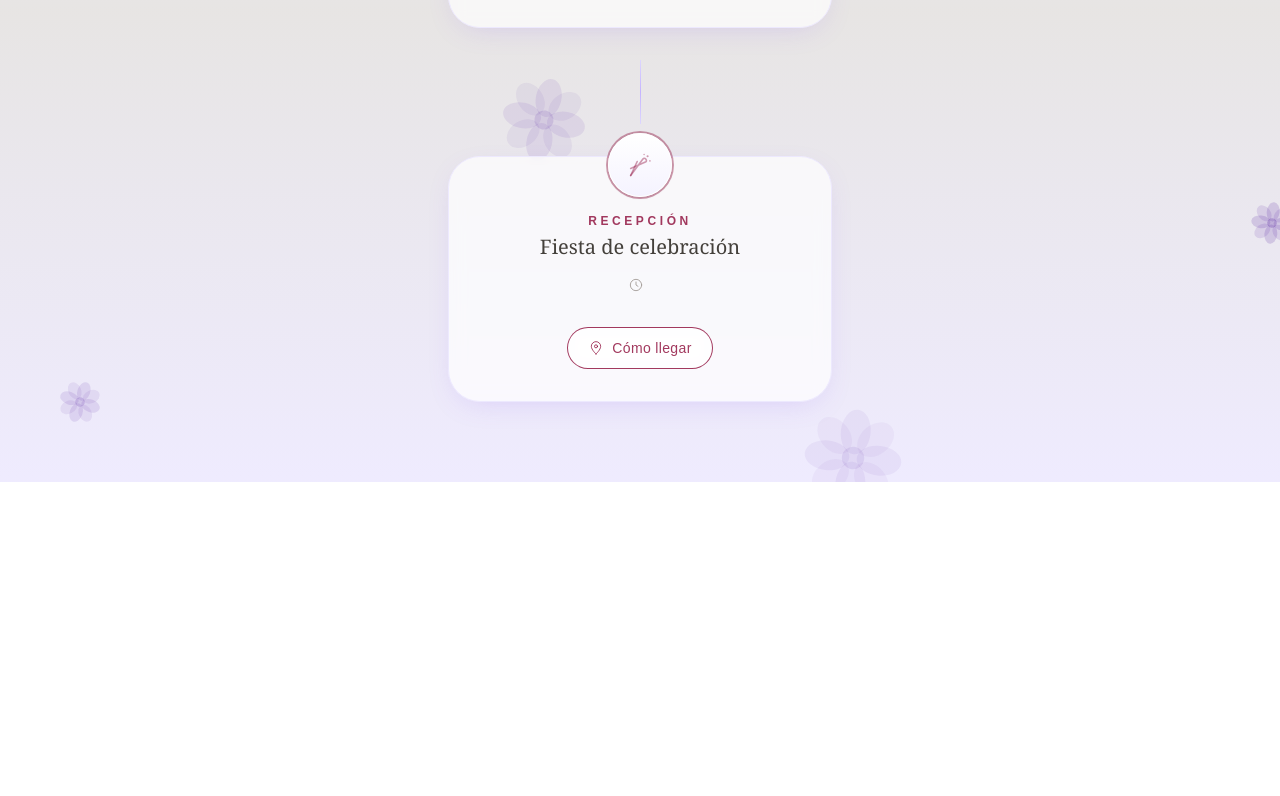
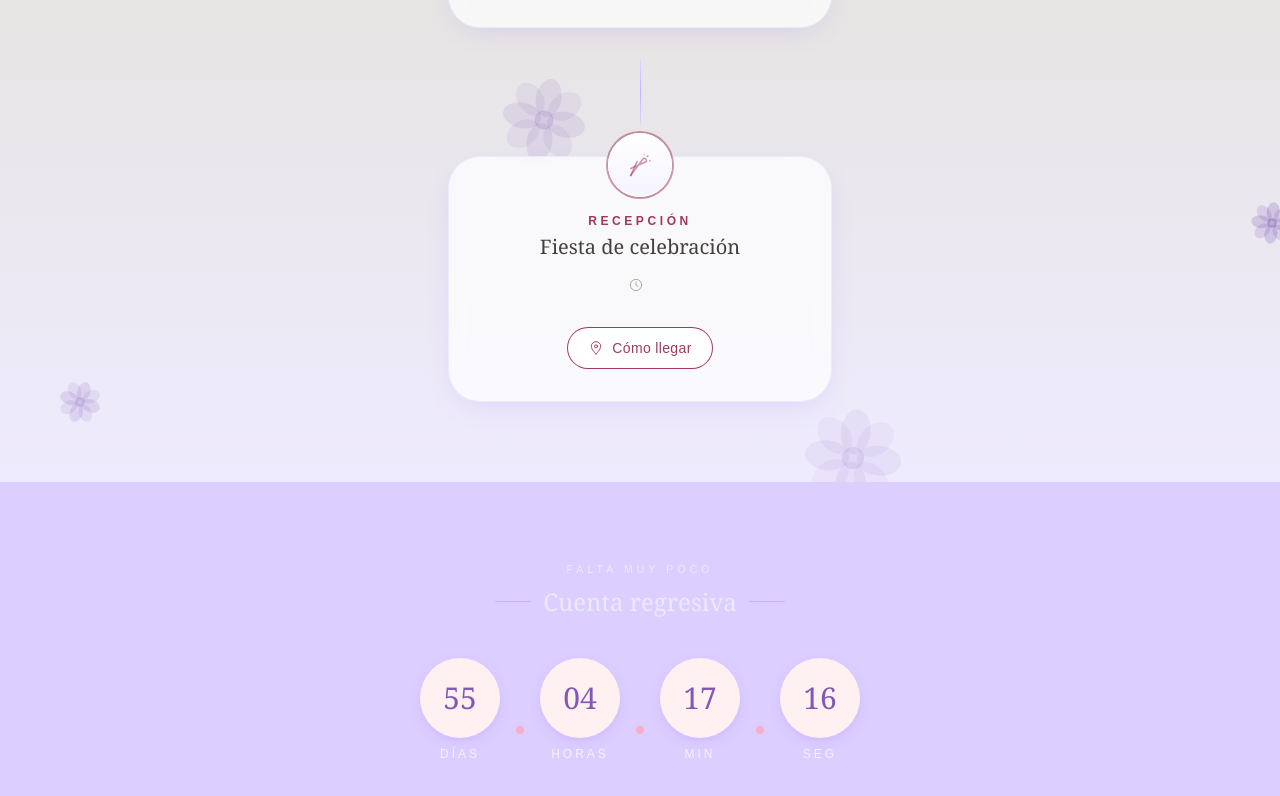
Before and after one commit to Marjxg/Invitacion_web, a Next.js app: page / in a window 1280 px wide. Shown: the part 1201-1997 px from the top of the page. Before the commit the page ends 1683 px from the top, so only its background shows below. Built offline with nearby package versions, Linux system fonts and the light colour scheme; no server answers.

Commit message:
feat: add Countdown component for event countdown functionality and update event date configuration

```diff
--- a/src/app/page.tsx
+++ b/src/app/page.tsx
@@ -1,6 +1,7 @@
 import EventDetails from "@/components/EventDetails";
 import SaveTheDate from "@/components/SaveTheDate";
 import MusicPlayer from "@/components/MusicPlayer";
+import Countdown from "@/components/Countdown";
 
 export default function Home() {
   return (
@@ -8,6 +9,7 @@
       <MusicPlayer />
       <SaveTheDate />
       <EventDetails />
+      <Countdown />
     </main>
   );
 }
--- /dev/null
+++ b/src/components/Countdown.tsx
@@ -0,0 +1,159 @@
+"use client";
+
+import { useEffect, useRef, useState } from "react";
+import { EVENT } from "@/config/event";
+
+function useReveal<T extends HTMLElement>(threshold = 0.25) {
+    const ref = useRef<T | null>(null);
+    const [visible, setVisible] = useState(false);
+
+    useEffect(() => {
+        const el = ref.current;
+        if (!el) return;
+
+        const observer = new IntersectionObserver(
+            ([entry]) => {
+                if (entry.isIntersecting) {
+                    setVisible(true);
+                    observer.unobserve(el);
+                }
+            },
+            { threshold }
+        );
+
+        observer.observe(el);
+        return () => observer.disconnect();
+    }, [threshold]);
+
+    return { ref, visible };
+}
+
+function revealClass(visible: boolean) {
+    return [
+        "transition-all duration-[1100ms] ease-out",
+        "motion-reduce:transition-none motion-reduce:transform-none",
+        visible ? "opacity-100 translate-y-0" : "opacity-0 translate-y-5",
+    ].join(" ");
+}
+
+function SparkleIcon({ className = "" }: { className?: string }) {
+    return (
+        <svg viewBox="0 0 24 24" fill="currentColor" className={className}>
+            <path d="M12 2c.6 3.4 2 5.8 5 7-3 1.2-4.4 3.6-5 7-.6-3.4-2-5.8-5-7 3-1.2 4.4-3.6 5-7Z" opacity="0.9" />
+            <path d="M19 13c.3 1.6.9 2.7 2.3 3.3-1.4.6-2 1.7-2.3 3.3-.3-1.6-.9-2.7-2.3-3.3 1.4-.6 2-1.7 2.3-3.3Z" opacity="0.6" />
+        </svg>
+    );
+}
+
+type TimeLeft = {
+    days: number;
+    hours: number;
+    minutes: number;
+    seconds: number;
+};
+
+function getTimeLeft(target: Date): TimeLeft | null {
+    const diff = target.getTime() - Date.now();
+    if (diff <= 0) return null;
+
+    const totalSeconds = Math.floor(diff / 1000);
+
+    return {
+        days: Math.floor(totalSeconds / 86400),
+        hours: Math.floor((totalSeconds % 86400) / 3600),
+        minutes: Math.floor((totalSeconds % 3600) / 60),
+        seconds: totalSeconds % 60,
+    };
+}
+
+function pad(value: number) {
+    return String(value).padStart(2, "0");
+}
+
+function TimeUnit({ value, label }: { value: number; label: string }) {
+    return (
+        <div className="flex flex-col items-center gap-2">
+            <div className="relative flex h-16 w-16 items-center justify-center rounded-full bg-rose-50 shadow-[0_4px_16px_-6px_rgba(139,92,246,0.35)] sm:h-20 sm:w-20">
+                <span className="font-serif text-2xl text-violet-900/70 tabular-nums sm:text-3xl">
+                    {pad(value)}
+                </span>
+            </div>
+            <span className="text-[10px] font-medium uppercase tracking-[0.25em] text-violet-50 sm:text-xs">
+                {label}
+            </span>
+        </div>
+    );
+}
+
+function UnitSeparator() {
+    return (
+        <span className="mb-6 h-2 w-2 shrink-0 rounded-full bg-rose-300/70 sm:mb-7" aria-hidden="true" />
+    );
+}
+
+export default function Countdown() {
+    const { ref, visible } = useReveal<HTMLDivElement>();
+    const [timeLeft, setTimeLeft] = useState<TimeLeft | null | undefined>(undefined);
+
+    useEffect(() => {
+        const tick = () => setTimeLeft(getTimeLeft(EVENT.date_format));
+        tick();
+        const id = setInterval(tick, 1000);
+        return () => clearInterval(id);
+    }, []);
+
+    const hasArrived = timeLeft === null;
+    const isLoading = timeLeft === undefined;
+
+    return (
+        <section className="relative w-full overflow-hidden bg-violet-400/40 px-5 py-20 sm:px-8">
+
+            <div ref={ref} className={`relative mx-auto max-w-sm ${revealClass(visible)}`}>
+                <p className="text-center text-[0.65rem] font-medium uppercase tracking-[0.4em] text-violet-100">
+                    Falta muy poco
+                </p>
+
+                <div className="mt-2 flex items-center justify-center gap-3">
+                    <span className="h-px w-9 bg-violet-300" />
+                    <p className="font-serif text-xl text-violet-100 sm:text-2xl">Cuenta regresiva</p>
+                    <span className="h-px w-9 bg-violet-300" />
+                </div>
+
+                <div className="mt-10 min-h-26">
+                    {isLoading && (
+                        <div aria-hidden="true" className="opacity-0">
+                            <div className="flex items-end justify-center gap-2 sm:gap-4">
+                                <TimeUnit value={0} label="Días" />
+                                <TimeUnit value={0} label="Horas" />
+                                <TimeUnit value={0} label="Min" />
+                                <TimeUnit value={0} label="Seg" />
+                            </div>
+                        </div>
+                    )}
+
+                    {!isLoading && hasArrived && (
+                        <div className="flex flex-col items-center gap-3 py-4 text-center">
+                            <SparkleIcon className="h-8 w-8 text-violet-300" />
+                            <p className="font-serif text-2xl text-violet-100 sm:text-3xl">
+                                ¡Hoy es el gran día!
+                            </p>
+                            <p className="text-sm text-violet-50">Gracias por celebrar con nosotros</p>
+                        </div>
+                    )}
+
+                    {!isLoading && !hasArrived && timeLeft && (
+                        <div className="flex items-end justify-center gap-2 sm:gap-4">
+                            <TimeUnit value={timeLeft.days} label="Días" />
+                            <UnitSeparator />
+                            <TimeUnit value={timeLeft.hours} label="Horas" />
+                            <UnitSeparator />
+                            <TimeUnit value={timeLeft.minutes} label="Min" />
+                            <UnitSeparator />
+                            <TimeUnit value={timeLeft.seconds} label="Seg" />
+                        </div>
+                    )}
+                </div>
+            </div>
+        </section>
+    );
+}
--- a/src/config/event.ts
+++ b/src/config/event.ts
@@ -1,6 +1,7 @@
 export const EVENT = {
     name: process.env.NEXT_PUBLIC_QUINCEANERA_NAME ?? "",
     title: process.env.NEXT_PUBLIC_EVENT_TITLE ?? "",
+    date_format: new Date("2026-10-03T17:30:00-06:00"),
 
     date: {
         day: process.env.NEXT_PUBLIC_EVENT_DAY ?? "",
```
